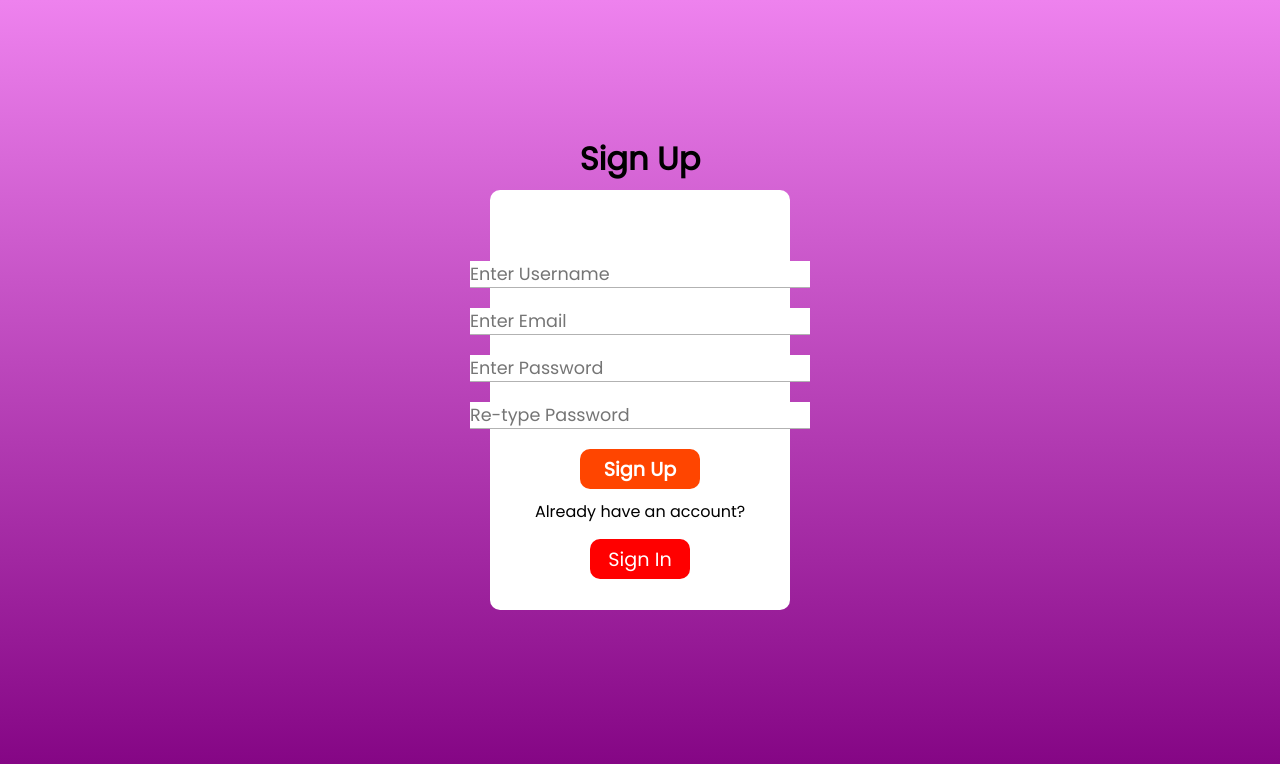
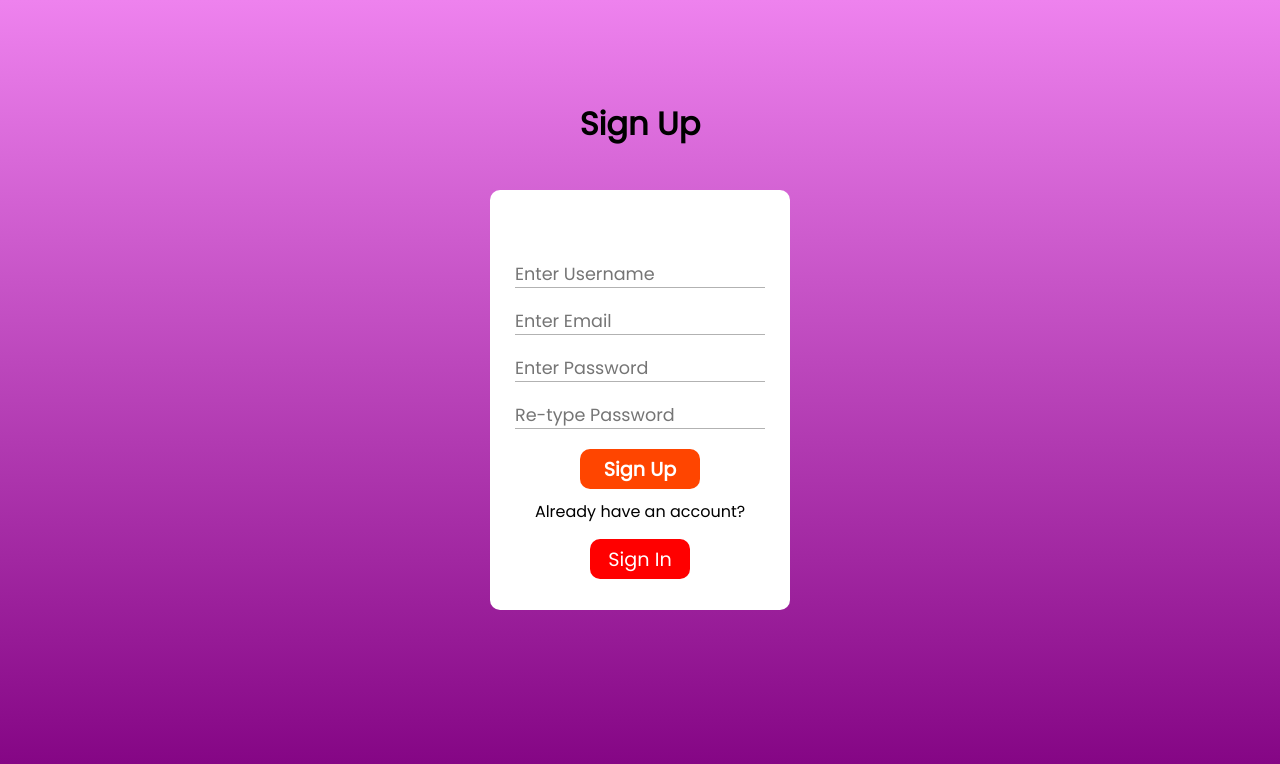
Before and after one commit to suganthvijay/sample, a website: page signup.html in a window 1280 px wide. Drawn offline with Linux system fonts and the light colour scheme.

Commit message:
updated once

```diff
--- a/signup.css
+++ b/signup.css
@@ -20,13 +20,14 @@ form{
     align-items: center;
     background: white;
     border-radius: 10px;
-    width: 300px;
+    width:  300px;
     height: 420px;
 }
 input{
     font-size: 1.1em;
     margin: 10px 0;
     border: 0;
+    width: 250px;
     border-bottom: 1.5px solid rgba(0,0,0,0.3);
     outline: none;
 }
@@ -35,7 +36,7 @@ input{
 }
 h1{
     position: absolute;
-    top: 135px;
+    top: 100px;
 }
 .btn{
     width: 120px;
```
